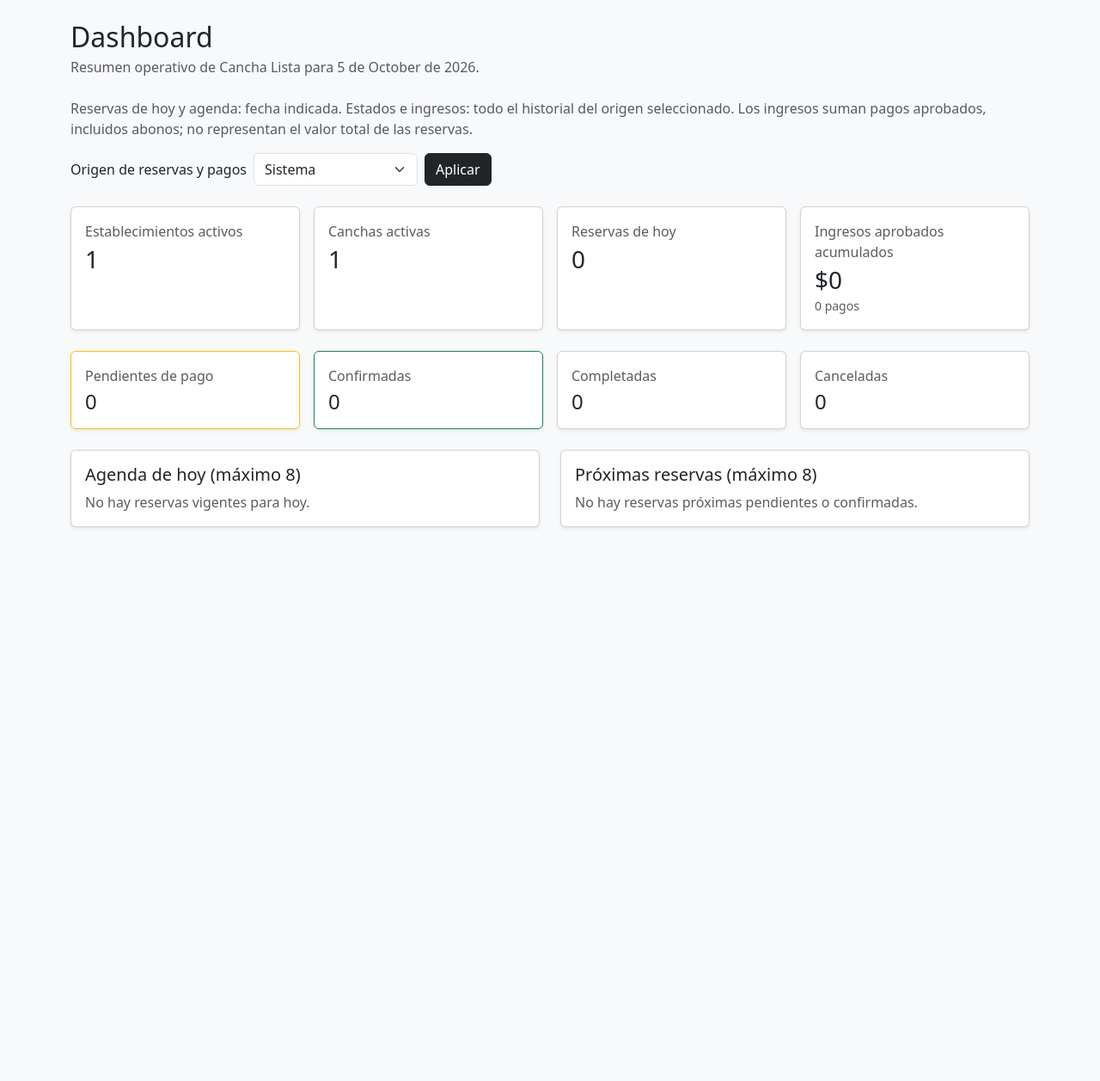
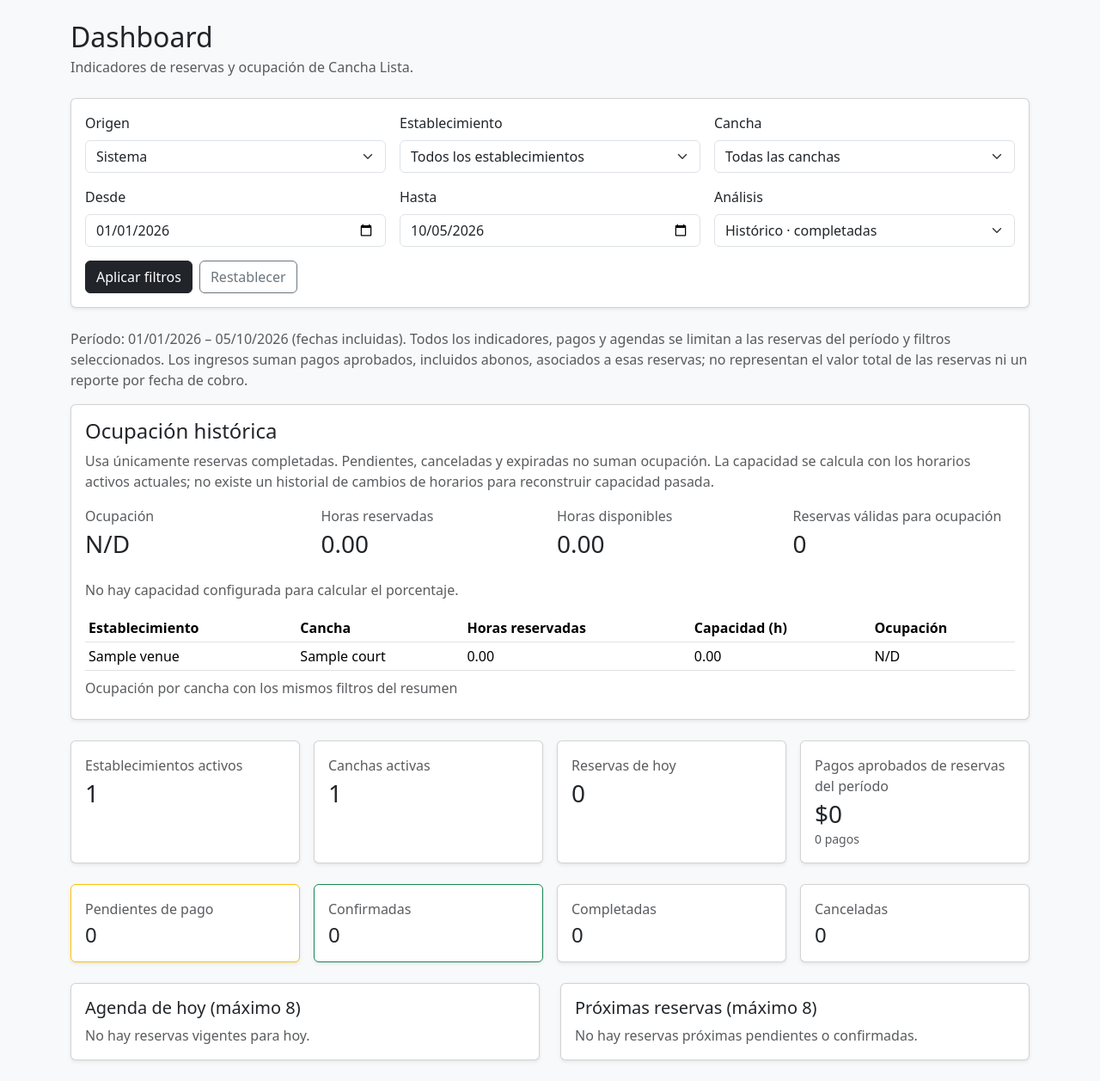
Before and after one commit to matteozz020202/Proyecto-de-Grado, a Django app: page /reservas/admin/dashboard/ in a window 1280 px wide. Shown: the part 56-1313 px from the top of the page at 86% size. Before the commit the page ends 670 px from the top, so only its background shows below. Run offline with Django 5.2, Linux system fonts and the light colour scheme; a user stored in the database is signed in; tables that the repository leaves empty hold one stand-in row (values such as "Sample post").

Commit message:
feat: add dashboard filters and occupancy analytics

```diff
--- /dev/null
+++ b/reservations/forms.py
@@ -0,0 +1,69 @@
+from datetime import timedelta
+
+from django import forms
+from django.utils import timezone
+
+from courts.models import Court, Venue
+from .models import Reservation
+
+
+class DashboardFilterForm(forms.Form):
+    origen = forms.ChoiceField(
+        label="Origen", choices=Reservation.DATA_SOURCES + [("ALL", "Todos los orígenes")],
+    )
+    establecimiento = forms.ModelChoiceField(
+        label="Establecimiento", queryset=Venue.objects.all(), required=False,
+        empty_label="Todos los establecimientos",
+    )
+    cancha = forms.ModelChoiceField(
+        label="Cancha", queryset=Court.objects.select_related("venue").all(), required=False,
+        empty_label="Todas las canchas",
+    )
+    fecha_inicio = forms.DateField(
+        label="Desde", input_formats=["%Y-%m-%d"],
+        widget=forms.DateInput(format="%Y-%m-%d", attrs={"type": "date"}),
+    )
+    fecha_fin = forms.DateField(
+        label="Hasta", input_formats=["%Y-%m-%d"],
+        widget=forms.DateInput(format="%Y-%m-%d", attrs={"type": "date"}),
+    )
+    tipo = forms.ChoiceField(label="Análisis", choices=[
+        ("HISTORICAL", "Histórico · completadas"),
+        ("FUTURE", "Programado · confirmadas"),
+    ])
+
+    def __init__(self, params, *args, **kwargs):
+        today = timezone.localdate()
+        analysis_type = params.get("tipo", "HISTORICAL")
+        future = analysis_type == "FUTURE"
+        data = {
+            "origen": "SYSTEM", "establecimiento": "", "cancha": "",
+            "fecha_inicio": today.isoformat() if future else today.replace(month=1, day=1).isoformat(),
+            "fecha_fin": (today + timedelta(days=29)).isoformat() if future else today.isoformat(),
+            "tipo": analysis_type,
+        }
+        data.update({key: params[key] for key in data if key in params})
+        # Conserva el comportamiento seguro del selector de origen existente.
+        if data["origen"] not in dict(self.base_fields["origen"].choices):
+            data["origen"] = "SYSTEM"
+        super().__init__(data, *args, **kwargs)
+        for field in self.fields.values():
+            field.widget.attrs["class"] = "form-select" if isinstance(field.widget, forms.Select) else "form-control"
+
+    def clean(self):
+        data = super().clean()
+        venue, court = data.get("establecimiento"), data.get("cancha")
+        if venue and court and court.venue_id != venue.pk:
+            self.add_error("cancha", "La cancha no pertenece al establecimiento seleccionado.")
+        start, end = data.get("fecha_inicio"), data.get("fecha_fin")
+        if start and end:
+            if start > end:
+                self.add_error("fecha_fin", "La fecha final debe ser igual o posterior a la inicial.")
+            elif (end - start).days >= 366:
+                self.add_error("fecha_fin", "Selecciona un período de máximo 366 días.")
+            today = timezone.localdate()
+            if data.get("tipo") == "HISTORICAL" and end > today:
+                self.add_error("fecha_fin", "El análisis histórico no admite fechas posteriores a hoy.")
+            elif data.get("tipo") == "FUTURE" and start < today:
+                self.add_error("fecha_inicio", "La ocupación programada requiere fechas desde hoy.")
+        return data
--- a/reservations/templates/reservations/admin_dashboard.html
+++ b/reservations/templates/reservations/admin_dashboard.html
@@ -56,25 +56,108 @@
     <div class="mb-4">
         <h2 class="mb-1">Dashboard</h2>
         <p class="text-muted mb-0">
-            Resumen operativo de Cancha Lista para {{ hoy|date:"j \d\e F \d\e Y" }}.
+            Indicadores de reservas y ocupación de Cancha Lista.
         </p>
     </div>
 
+    <form method="get" class="card card-body shadow-sm mb-4">
+        {{ form.non_field_errors }}
+        <div class="row g-3">
+            {% for field in form %}
+                <div class="col-12 col-md-6 col-lg-4">
+                    <label for="{{ field.id_for_label }}" class="form-label">{{ field.label }}</label>
+                    {{ field }}
+                    {% for error in field.errors %}
+                        <div class="text-danger mt-1" role="alert">{{ error }}</div>
+                    {% endfor %}
+                </div>
+            {% endfor %}
+        </div>
+        <div class="mt-3 d-flex gap-2">
+            <button type="submit" class="btn btn-dark">Aplicar filtros</button>
+            <a href="{% url 'reservations:admin_dashboard' %}" class="btn btn-outline-secondary">Restablecer</a>
+        </div>
+    </form>
+
+    {% if filtros_validos %}
     <p class="text-muted">
-        Reservas de hoy y agenda: fecha indicada. Estados e ingresos: todo el historial
-        del origen seleccionado. Los ingresos suman pagos aprobados, incluidos abonos;
-        no representan el valor total de las reservas.
+        Período: {{ fecha_inicio|date:"d/m/Y" }} – {{ fecha_fin|date:"d/m/Y" }} (fechas incluidas).
+        Todos los indicadores, pagos y agendas se limitan a las reservas del período y filtros seleccionados.
+        Los ingresos suman pagos aprobados, incluidos abonos, asociados a esas reservas;
+        no representan el valor total de las reservas ni un reporte por fecha de cobro.
     </p>
-    <form method="get" class="d-flex gap-2 align-items-center mb-4">
-        <label for="origen">Origen de reservas y pagos</label>
-        <select id="origen" name="origen" class="form-select w-auto">
-            {% for valor, etiqueta in origenes %}
-                <option value="{{ valor }}" {% if origen == valor %}selected{% endif %}>{{ etiqueta }}</option>
-            {% endfor %}
-            <option value="ALL" {% if origen == "ALL" %}selected{% endif %}>Todos los orígenes</option>
-        </select>
-        <button type="submit" class="btn btn-dark">Aplicar</button>
-    </form>
+    {% if datos_sinteticos %}
+        <div class="alert alert-info">
+            Este resultado incluye datos sintéticos de demostración y pruebas.
+            No representa el comportamiento real de las canchas de Barranquilla.
+        </div>
+    {% endif %}
+
+    <section class="card shadow-sm mb-4" aria-labelledby="ocupacion-titulo">
+        <div class="card-body">
+            <h4 id="ocupacion-titulo">
+                {% if tipo_analisis == 'FUTURE' %}Ocupación programada{% else %}Ocupación histórica{% endif %}
+            </h4>
+            <p class="text-muted">
+                {% if tipo_analisis == 'FUTURE' %}
+                    Usa únicamente reservas confirmadas; es capacidad programada, pendiente de realizarse.
+                    Para hoy, calcula solo las horas restantes desde la hora actual, incluidas
+                    las partes pendientes de reservas en curso.
+                {% else %}
+                    Usa únicamente reservas completadas.
+                {% endif %}
+                Pendientes, canceladas y expiradas no suman ocupación.
+                La capacidad se calcula con los horarios activos actuales; no existe un historial
+                de cambios de horarios para reconstruir capacidad pasada.
+            </p>
+            <div class="row g-3 mb-3">
+                <div class="col-6 col-lg-3">
+                    <p class="text-muted mb-1">Ocupación</p>
+                    <h3>{% if ocupacion.ocupacion != None %}{{ ocupacion.ocupacion|floatformat:2 }}%{% else %}N/D{% endif %}</h3>
+                </div>
+                <div class="col-6 col-lg-3">
+                    <p class="text-muted mb-1">Horas reservadas</p>
+                    <h3>{{ ocupacion.horas_reservadas|floatformat:2 }}</h3>
+                </div>
+                <div class="col-6 col-lg-3">
+                    <p class="text-muted mb-1">Horas disponibles</p>
+                    <h3>{{ ocupacion.horas_disponibles|floatformat:2 }}</h3>
+                </div>
+                <div class="col-6 col-lg-3">
+                    <p class="text-muted mb-1">Reservas válidas para ocupación</p>
+                    <h3>{{ ocupacion.reservas_validas }}</h3>
+                </div>
+            </div>
+            {% if ocupacion.ocupacion == None %}
+                <p class="text-muted">No hay capacidad configurada para calcular el porcentaje.</p>
+            {% endif %}
+            {% if ocupacion.capacidad_inconsistente %}
+                <div class="alert alert-warning">
+                    Hay canchas con más horas reservadas que capacidad configurada.
+                    Revisa los horarios; el porcentaje conserva el valor calculado.
+                </div>
+            {% endif %}
+            <div class="table-responsive">
+                <table class="table table-sm align-middle mb-0">
+                    <caption>Ocupación por cancha con los mismos filtros del resumen</caption>
+                    <thead><tr><th>Establecimiento</th><th>Cancha</th><th>Horas reservadas</th><th>Capacidad (h)</th><th>Ocupación</th></tr></thead>
+                    <tbody>
+                        {% for fila in ocupacion.por_cancha %}
+                            <tr>
+                                <td>{{ fila.cancha.venue.venue_name }}</td>
+                                <td>{{ fila.cancha.court_name }}</td>
+                                <td>{{ fila.horas_reservadas|floatformat:2 }}</td>
+                                <td>{{ fila.horas_disponibles|floatformat:2 }}</td>
+                                <td>{% if fila.ocupacion != None %}{{ fila.ocupacion|floatformat:2 }}%{% else %}N/D{% endif %}</td>
+                            </tr>
+                        {% empty %}
+                            <tr><td colspan="5">No hay canchas para los filtros seleccionados.</td></tr>
+                        {% endfor %}
+                    </tbody>
+                </table>
+            </div>
+        </div>
+    </section>
 
     <div class="row g-3 mb-4">
         <div class="col-6 col-lg-3">
@@ -104,7 +187,7 @@
         <div class="col-6 col-lg-3">
             <div class="card shadow-sm h-100">
                 <div class="card-body">
-                    <p class="text-muted mb-1">Ingresos aprobados acumulados</p>
+                    <p class="text-muted mb-1">Pagos aprobados de reservas del período</p>
                     <h3 class="mb-0">${{ ingresos_aprobados }}</h3>
                     <small class="text-muted">
                         {{ pagos_aprobados }} pago{{ pagos_aprobados|pluralize }}
@@ -232,6 +315,7 @@
         </div>
     </div>
 
+    {% endif %}
 </main>
 
 </body>
--- a/reservations/views.py
+++ b/reservations/views.py
@@ -14,6 +14,8 @@ from courts.models import Court, Venue
 from users.decorators import admin_required
 
 from .models import Payment, Reservation
+from .analytics import occupancy
+from .forms import DashboardFilterForm
 from .services import (
     calculate_reservation_values,
     cancel_reservation,
@@ -576,15 +578,25 @@ def admin_reservas(request):
 @login_required(login_url="users:login")
 @admin_required
 def admin_dashboard(request):
-    expire_pending_reservations()
-
     now = timezone.localtime()
     today = now.date()
-
-    data_source = request.GET.get("origen", "SYSTEM")
-    if data_source not in dict(Reservation.DATA_SOURCES) and data_source != "ALL":
-        data_source = "SYSTEM"
-    reservations = Reservation.objects.all()
+    form = DashboardFilterForm(request.GET)
+    if not form.is_valid():
+        return render(request, "reservations/admin_dashboard.html", {
+            "hoy": today, "form": form, "filtros_validos": False,
+        })
+    expire_pending_reservations()
+    filters = form.cleaned_data
+    data_source = filters["origen"]
+    start_date, end_date = filters["fecha_inicio"], filters["fecha_fin"]
+    courts = Court.objects.select_related("venue").all()
+    if filters["establecimiento"]:
+        courts = courts.filter(venue=filters["establecimiento"])
+    if filters["cancha"]:
+        courts = courts.filter(pk=filters["cancha"].pk)
+    reservations = Reservation.objects.filter(
+        court__in=courts, reservation_date__range=(start_date, end_date),
+    )
     if data_source != "ALL":
         reservations = reservations.filter(data_source=data_source)
 
@@ -644,12 +656,19 @@ def admin_dashboard(request):
 
     context = {
         "hoy": today,
+        "form": form,
+        "filtros_validos": True,
+        "fecha_inicio": start_date,
+        "fecha_fin": end_date,
+        "tipo_analisis": filters["tipo"],
+        "ocupacion": occupancy(courts, reservations, start_date, end_date, filters["tipo"]),
+        "datos_sinteticos": reservations.filter(data_source="SYNTHETIC").exists(),
         "origen": data_source,
         "origenes": Reservation.DATA_SOURCES,
         "total_establecimientos": Venue.objects.filter(
-            is_active=True
+            pk__in=courts.values("venue_id"), is_active=True,
         ).count(),
-        "total_canchas": Court.objects.filter(
+        "total_canchas": courts.filter(
             is_active=True
         ).count(),
         "reservas_hoy": reservations.filter(
```
Also changed, not shown: reservations/analytics.py (added, +87 -0 lines), reservations/test_analytics.py (added, +171 -0 lines), reservations/tests.py (+5 -2 lines), README.md.
